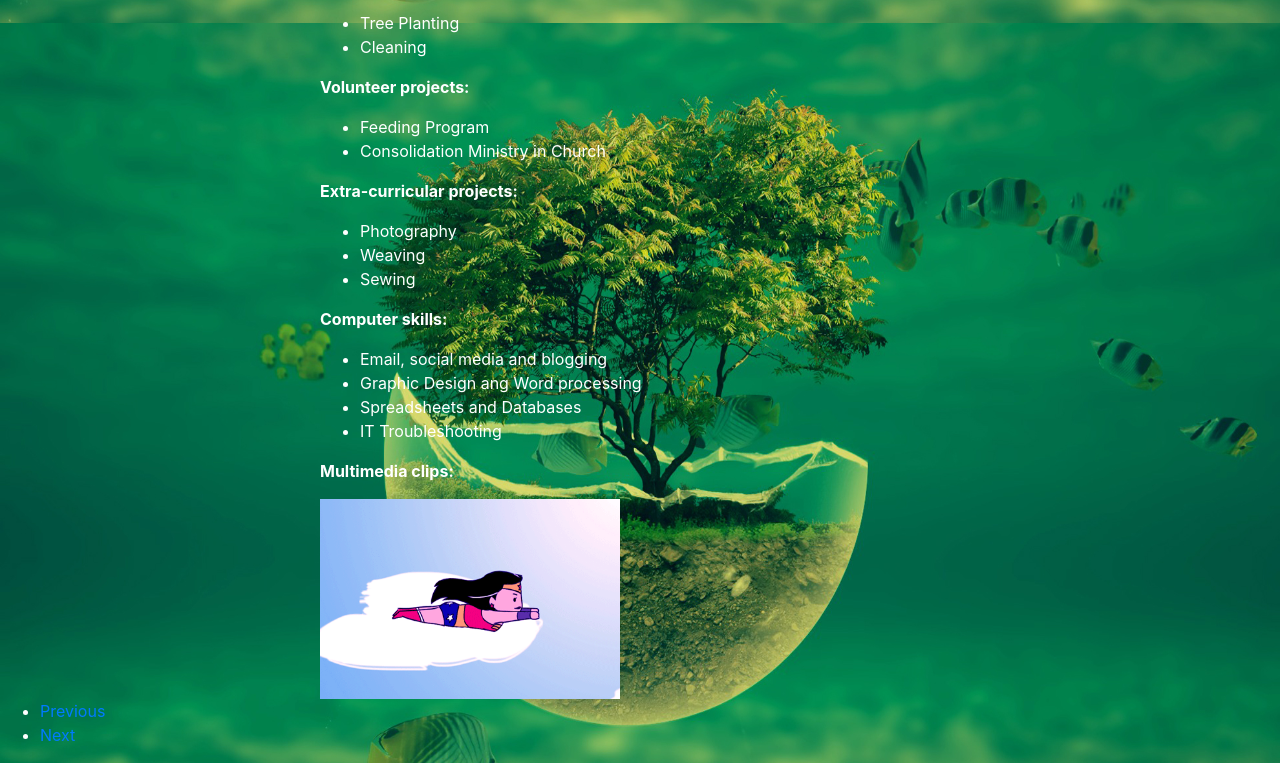
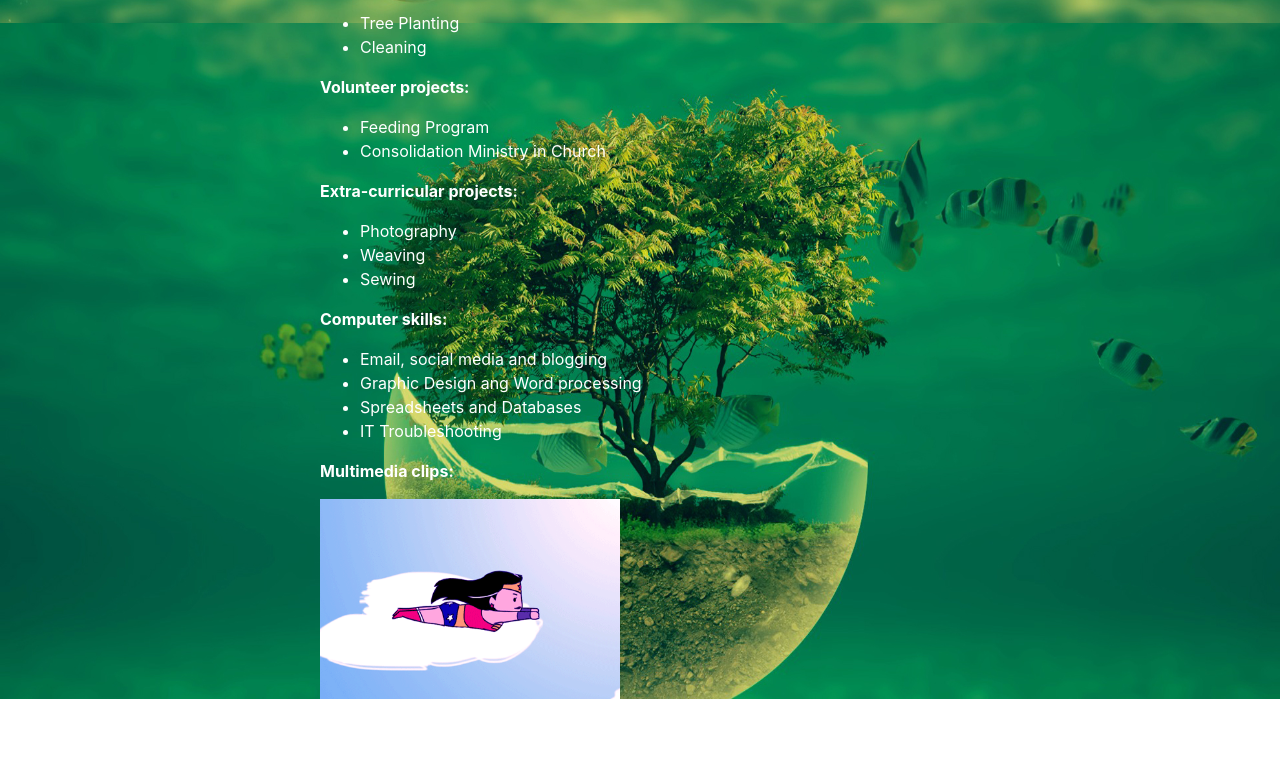
Before and after one commit to Sophia77777/Portfolio, a plain HTML site: page index.html in a window 1280 px wide. Shown: the part 1577-2340 px from the top of the page. After the commit the page ends 2276 px from the top, so only its background shows below. Drawn offline with nearby package versions, Linux system fonts and the light colour scheme.

Commit message:
UlitUpdate

```diff
--- a/index.html
+++ b/index.html
@@ -193,11 +193,7 @@
 
 </div>
 
-<ul class="pager">
-  <li><a href="#">Previous</a></li>
-  <li><a href="#Cinfo" >Next</a></li>
 
-</ul>
 
 
 </body>
```
